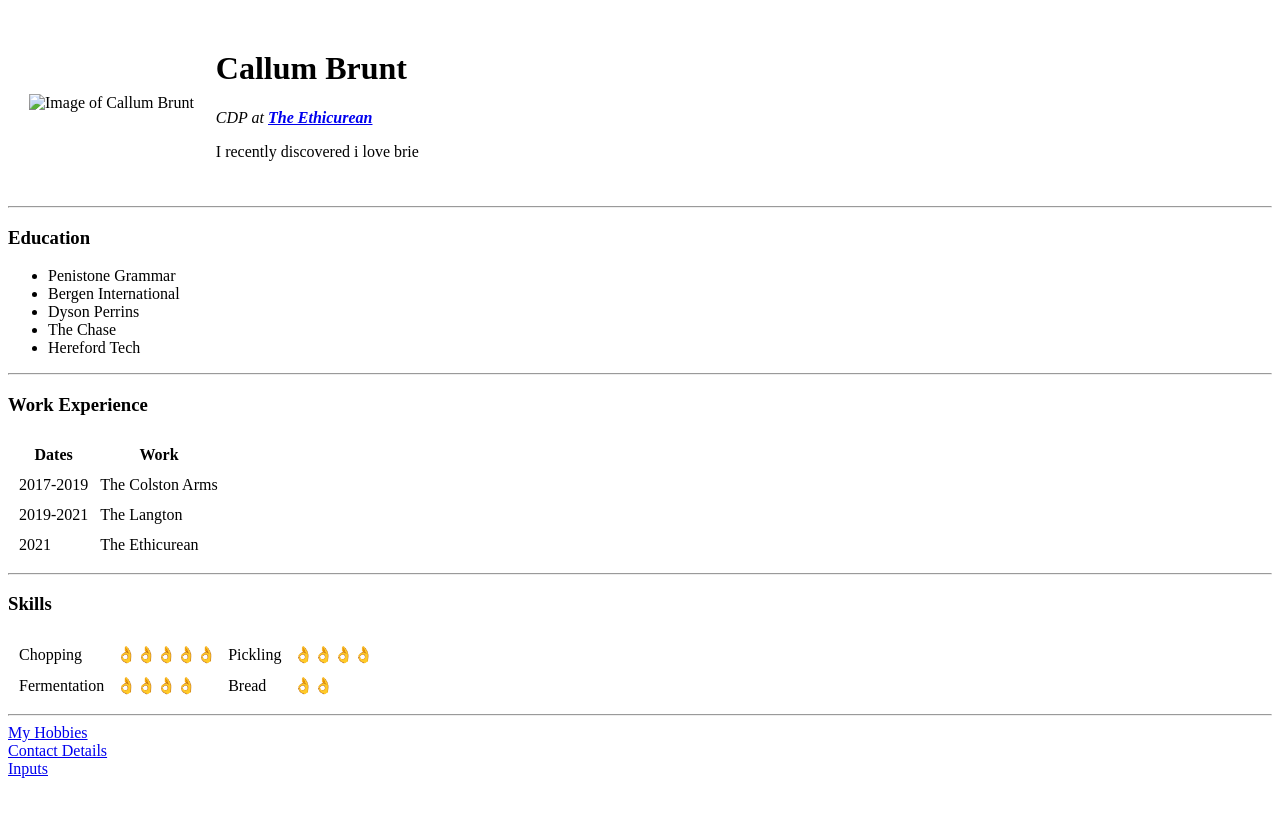
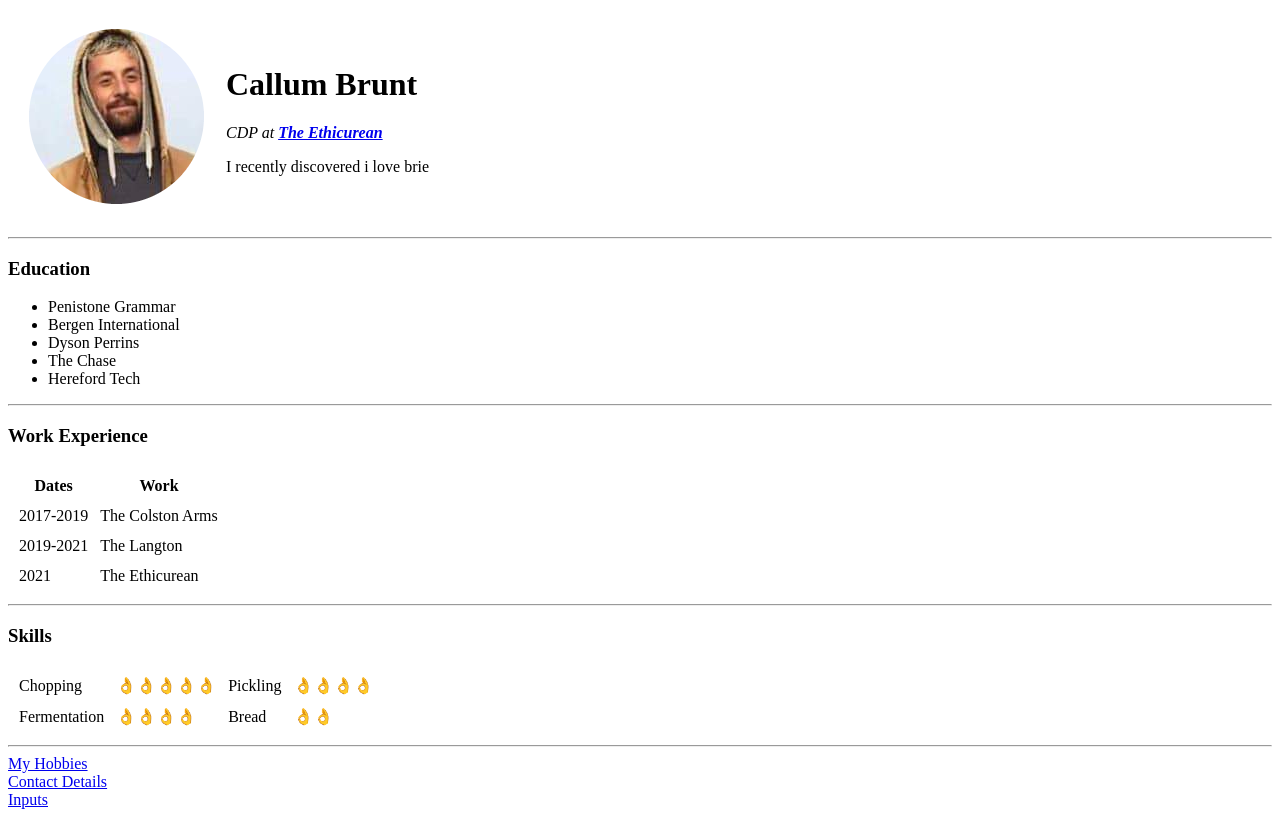
Before and after one commit to Cbrunnn/CV, a plain HTML site: page index.html in a window 1280 px wide. Drawn offline with Linux system fonts and the light colour scheme.

Commit message:
Update image <a> (anchor)

```diff
--- a/index.html
+++ b/index.html
@@ -6,7 +6,7 @@
   <title>♡Callums Personal Site♡</title>
 </head>
 <table cellspacing="20">
-  <td><img src="Images/Cropped Callum Brunt.png" alt="Image of Callum Brunt"></td>
+  <td><img src="Cropped Callum Brunt.png" alt="Image of Callum Brunt"></td>
   <td>
     <h1>Callum Brunt</h1>
     <p><em>CDP at <strong><a href="https://theethicurean.com">The Ethicurean</a></strong></em></p>
```
